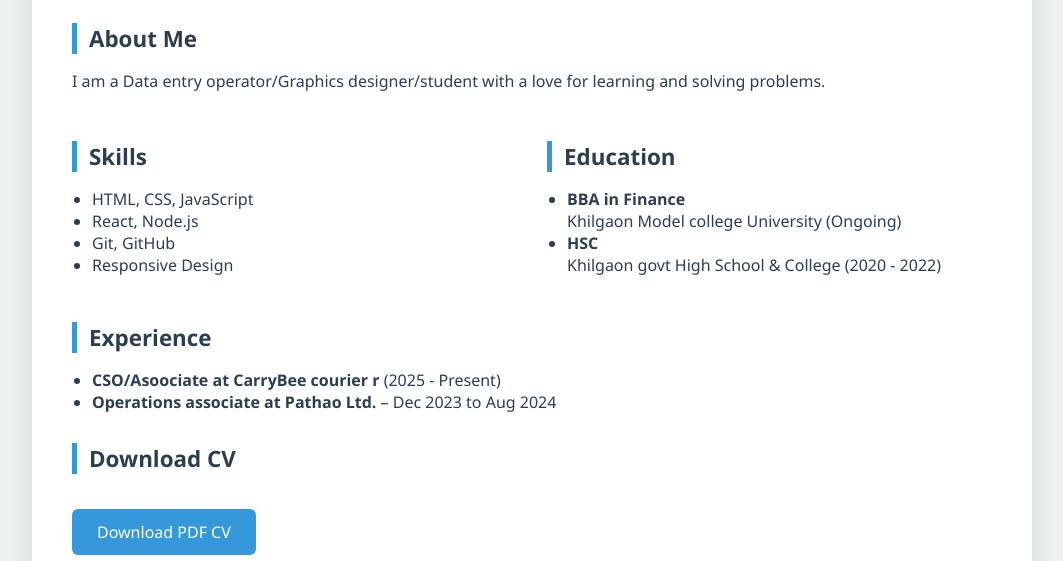
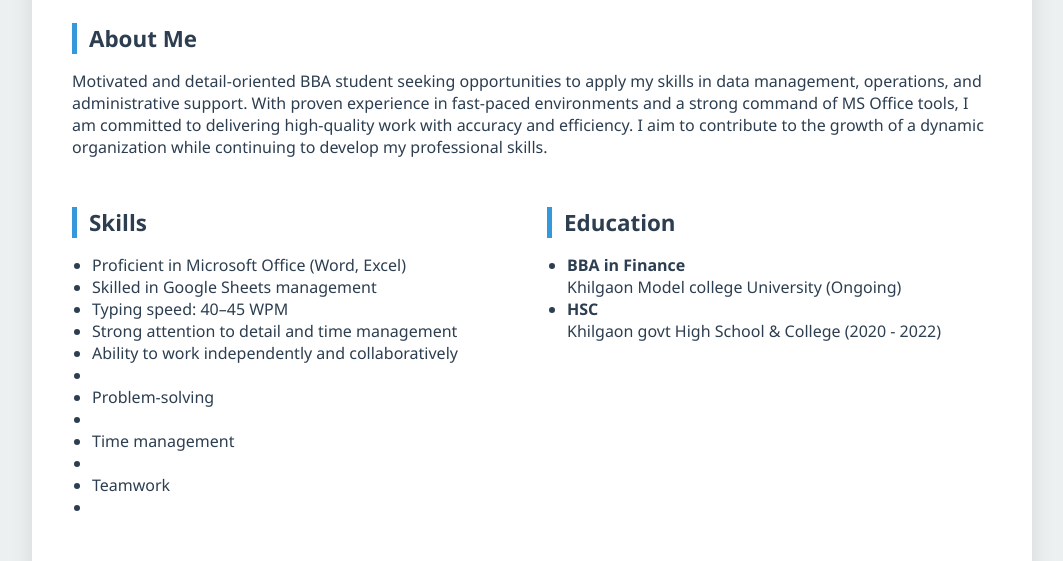
Before and after one commit to zzneusop/zznexusop.github.io, a plain HTML site: page index.html in a window 1280 px wide. Shown: the part 187-748 px from the top of the page, without its empty margins (108-1171 px from the left). Drawn offline with Linux system fonts and the light colour scheme.

Commit message:
index.html

```diff
--- a/index.html
+++ b/index.html
@@ -98,17 +98,21 @@
 
     <div class="section">
       <h2>About Me</h2>
-      <p>I am a Data entry operator/Graphics designer/student with a love for learning and solving problems.</p>
+      <p>Motivated and detail-oriented BBA student seeking opportunities to apply my skills in data management, operations, and administrative support. With proven experience in fast-paced environments and a strong command of MS Office tools, I am committed to delivering high-quality work with accuracy and efficiency. I aim to contribute to the growth of a dynamic organization while continuing to develop my professional skills.</p>
     </div>
 
     <div class="section two-column">
       <div>
         <h2>Skills</h2>
         <ul>
-          <li>HTML, CSS, JavaScript</li>
-          <li>React, Node.js</li>
-          <li>Git, GitHub</li>
-          <li>Responsive Design</li>
+          <li>Proficient in Microsoft Office (Word, Excel)</li>
+          <li>Skilled in Google Sheets management</li>
+          <li>Typing speed: 40–45 WPM</li>
+          <li>Strong attention to detail and time management</li>
+          <li>Ability to work independently and collaboratively<li>
+          <li>Problem-solving<li>
+          <li>Time management<li>
+          <li>Teamwork<li>
         </ul>
       </div>
       <div>
```
